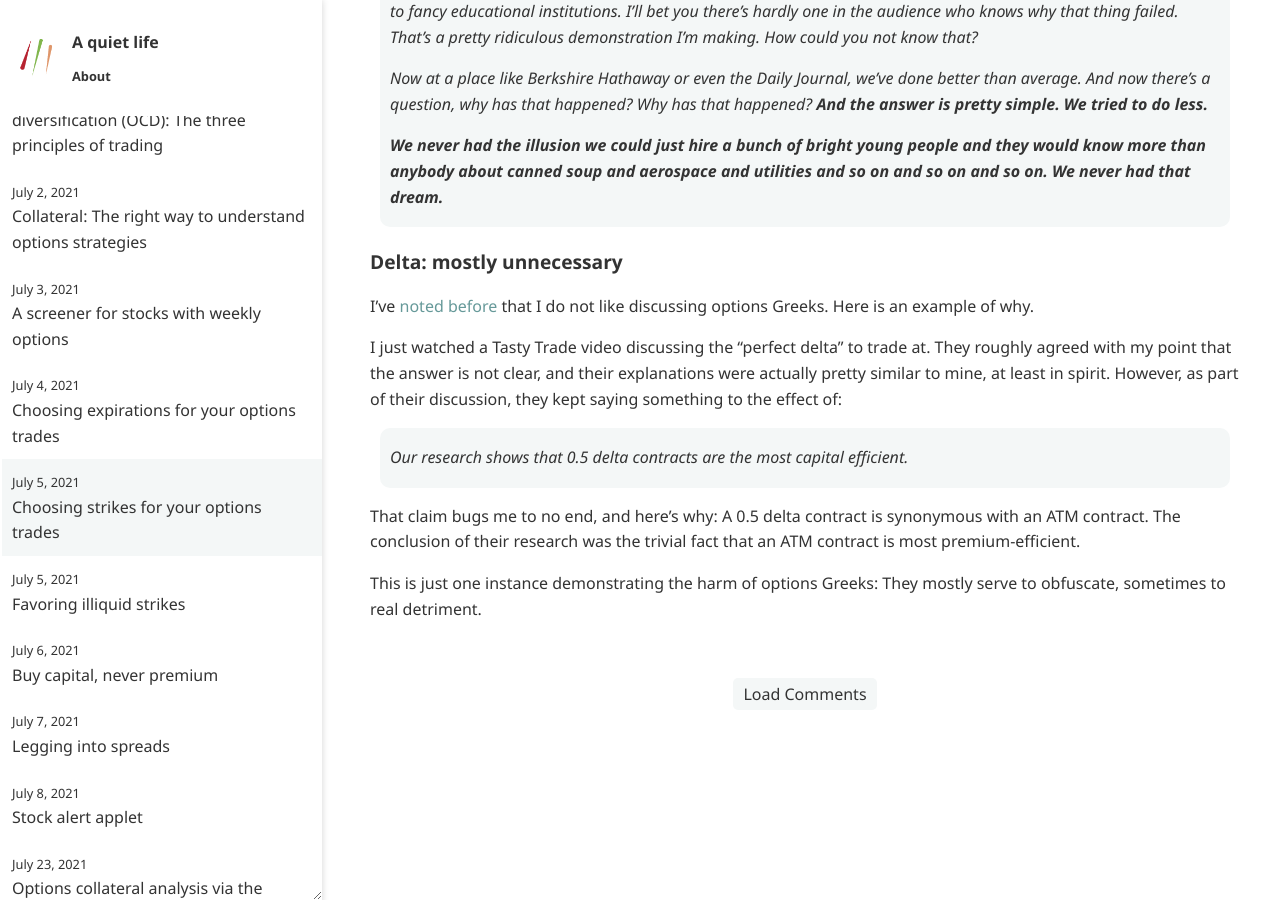
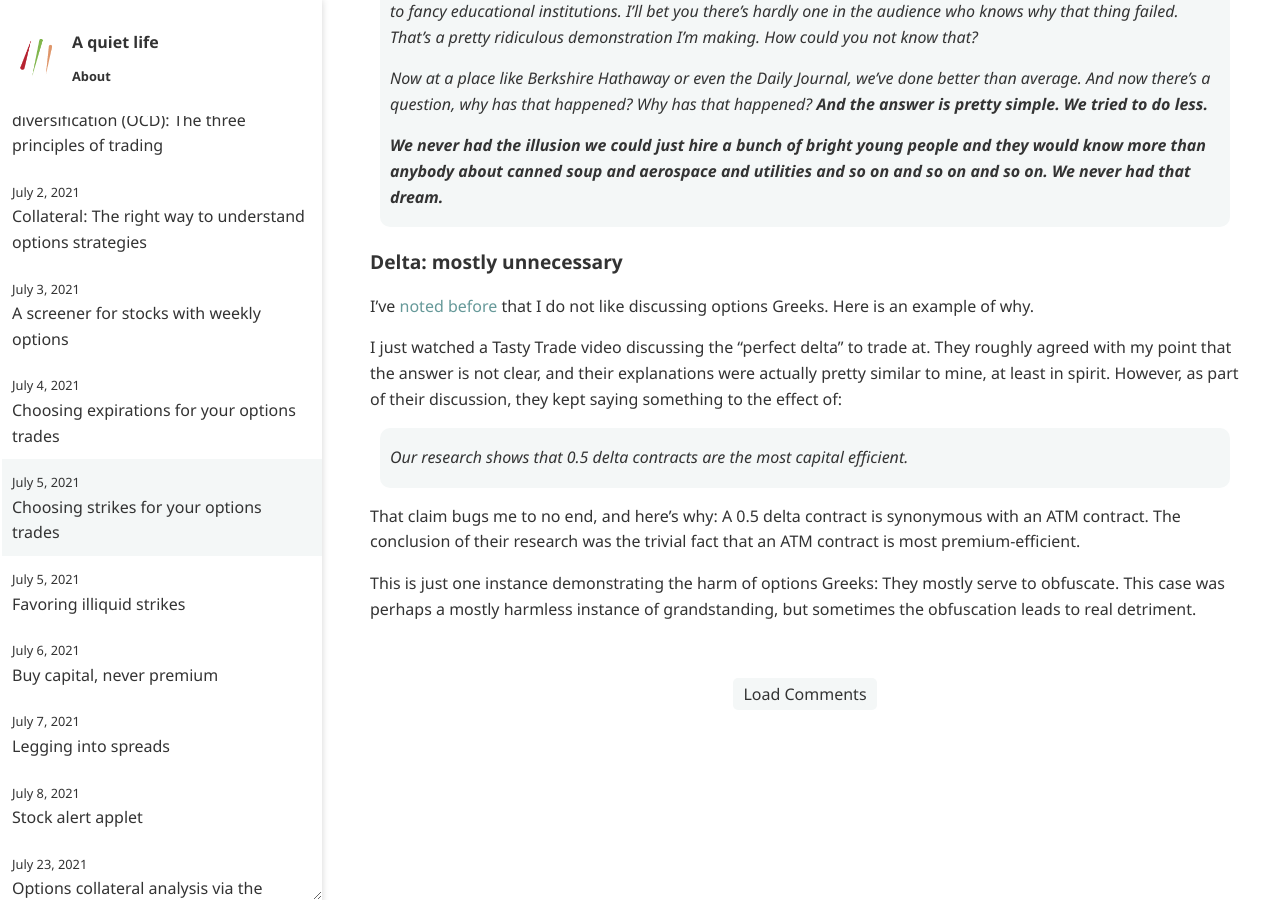
Before and after one commit to ansyblenetwork/aquietlife, a Jekyll site: the page built from _posts/2021-07-05-choosing-strikes.md, in a window 1280 px wide and 900 px high, scrolled down 1190 px. Built offline with Jekyll 4.4.1, drawn with Linux system fonts in a browser that asks for light colours.

Commit message:
Update 2021-07-05-choosing-strikes.md

```diff
--- a/_posts/2021-07-05-choosing-strikes.md
+++ b/_posts/2021-07-05-choosing-strikes.md
@@ -42,4 +42,4 @@ I just watched a Tasty Trade video discussing the "perfect delta" to trade at. T
 
 That claim bugs me to no end, and here's why: A 0.5 delta contract is synonymous with an ATM contract. The conclusion of their research was the trivial fact that an ATM contract is most premium-efficient.
 
-This is just one instance demonstrating the harm of options Greeks: They mostly serve to obfuscate, sometimes to real detriment.
+This is just one instance demonstrating the harm of options Greeks: They mostly serve to obfuscate. This case was perhaps a mostly harmless instance of grandstanding, but sometimes the obfuscation leads to real detriment.
```
